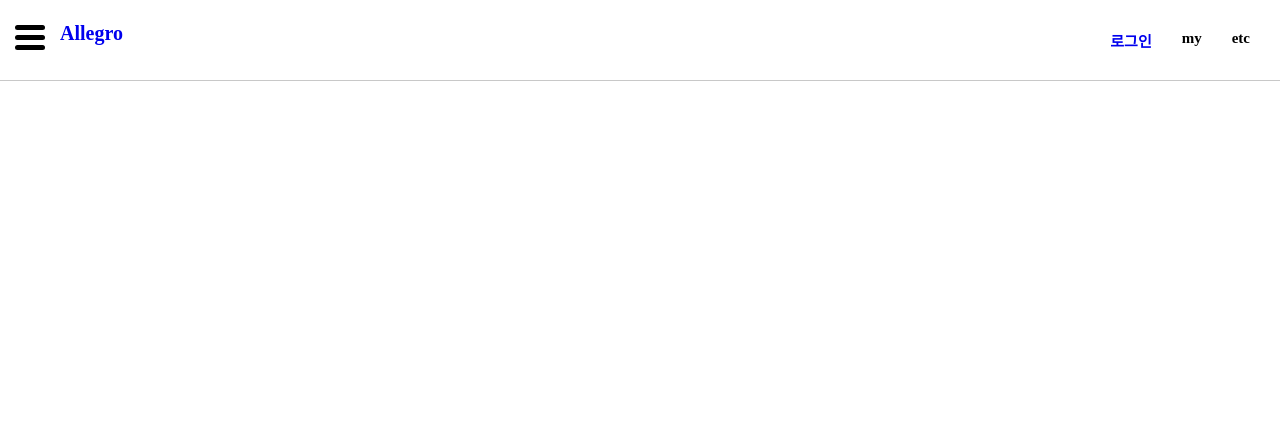
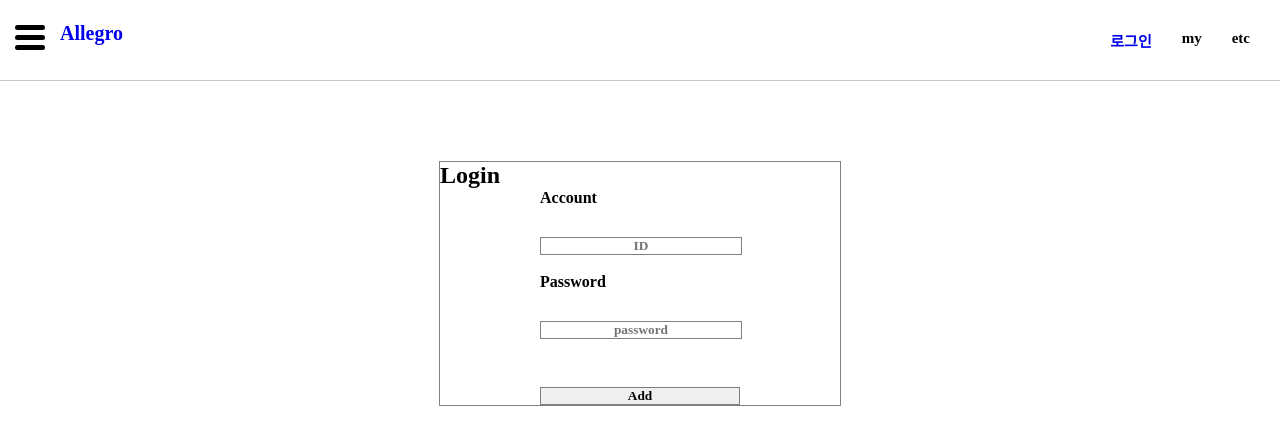
Before and after one commit to mohamohai/portfolio, a React (Create React App) app in the folder client/: page /SignIn in a window 1280 px wide. Shown: the top 444 px of the page. Built offline with nearby package versions, Linux system fonts and the light colour scheme; the HTML template or start-up script is replaced by a standard one; a web font is replaced by a local one.

Commit message:
Delete test dir

```diff
--- a/client/src/App.js
+++ b/client/src/App.js
@@ -9,9 +9,8 @@ import UserSelect from './Components/UserSelect';
 import UserDelete from './Components/UserDelete'
 
 import SignUp from './Components/SignUp';
+import SignIn from './Components/SignIn';
 
-import Home from './inc/home.js';
-import Test from './inc/test.js';
 
 import { BrowserRouter, Route, Switch } from "react-router-dom";
 
@@ -32,8 +31,8 @@ class App extends Component{
     <BrowserRouter>
     <GNB></GNB>
         <Route exact path="/" component={UserSelect} />
-        <Route path="/about" component={Home} />
-        <Route path="/SignUp" component={SignUp} />
+
+        <Route path="/SignIn" component={SignIn} />
     </BrowserRouter>
 
        </div>
--- /dev/null
+++ b/client/src/Components/SignIn.js
@@ -0,0 +1,63 @@
+import { Component } from 'react';
+import React from 'react';
+import axios from 'axios';
+import '../mainCss/SignIn.css';
+
+class SignIn extends Component{
+    constructor(props) {
+      super(props)
+      this.state = {
+        account  : '',
+        password : ''
+             }
+    }
+
+    SignUp(e) {
+      let nextState = {};
+      nextState[e.target.name] = e.target.value;
+      this.setState(nextState);
+    }
+
+    _addData = async(e) => {
+
+      const {account}  = this.state;
+      const {password} = this.state;
+
+
+      const data = {
+                    account:account,
+                    password:password
+
+      };
+      e.preventDefault();
+
+      const res = await axios('/add/data', {
+        method : 'POST',
+        data :  data,
+        headers: new Headers()
+      })
+
+
+        alert('데이터를 추가했습니다.');
+        return window.location.reload();
+
+    }
+
+    render(){
+      return(
+        <div>
+          <form method='POST' onSubmit={this._addData} className="SignInBox">
+            <h2>Login</h2>
+            <ul>
+              <li>Account</li>
+              <li><input type='text'  name="account"  maxLength='20' placeholder="ID"         onChange={(e) => this.SignUp(e)}/></li><br></br>
+              <li>Password</li>
+              <li><input type='password'  name="password" maxLength='20' placeholder="password"   onChange={(e) => this.SignUp(e)}/></li><br></br>
+              <li><input type='submit' value='Add' /></li>
+            </ul>
+          </form>
+        </div>
+      );
+    }
+  }
+  export default SignIn;
--- a/client/src/inc/home.js
+++ /dev/null
@@ -1,14 +0,0 @@
-import React, { Component } from 'react';
-
-class home extends Component {
-
-  render() {
-    return (
-        <div>
-            <h3> This is Saaaejun's Blog </h3>
-        </div>
-    );
-  }
-}
-
-export default home;
--- a/client/src/inc/test.js
+++ /dev/null
@@ -1,14 +0,0 @@
-import React, { Component } from 'react';
-
-class test extends Component {
-
-  render() {
-    return (
-        <div>
-            <h3> This is tasdsadsadest page </h3>
-        </div>
-    );
-  }
-}
-
-export default test;
--- a/client/src/mainContents/GNB.js
+++ b/client/src/mainContents/GNB.js
@@ -14,7 +14,7 @@ class GNB extends Component{
                 <div className = "logo" ><Link to ="/">Allegro</Link></div>
                 <div className = "gnbUser">
                     <ul>
-                        <li><Link to ="SignUp">로그인</Link></li>
+                        <li><Link to ="SignIn">로그인</Link></li>
                         <li>my</li>
                         <li>etc</li>
                     </ul>
--- /dev/null
+++ b/client/src/mainCss/SignIn.css
@@ -0,0 +1,19 @@
+.SignInBox {
+    width: 400px;
+    position: relative;
+    top: 10vh;
+    margin: 0 0 0 0 auto;
+    border: 1px solid gray;
+
+
+}
+.SignInBox li{
+    margin: auto;
+    position: relative; left: 100px;
+}
+.SignInBox input{
+    text-align: center;
+    margin: 30px 0 0 0;
+    border: 0.5px solid gray;text-align: center;
+    width: 200px;
+}
```
Also changed, not shown: client/src/inc/testTwo.js (deleted, +0 -14 lines).
